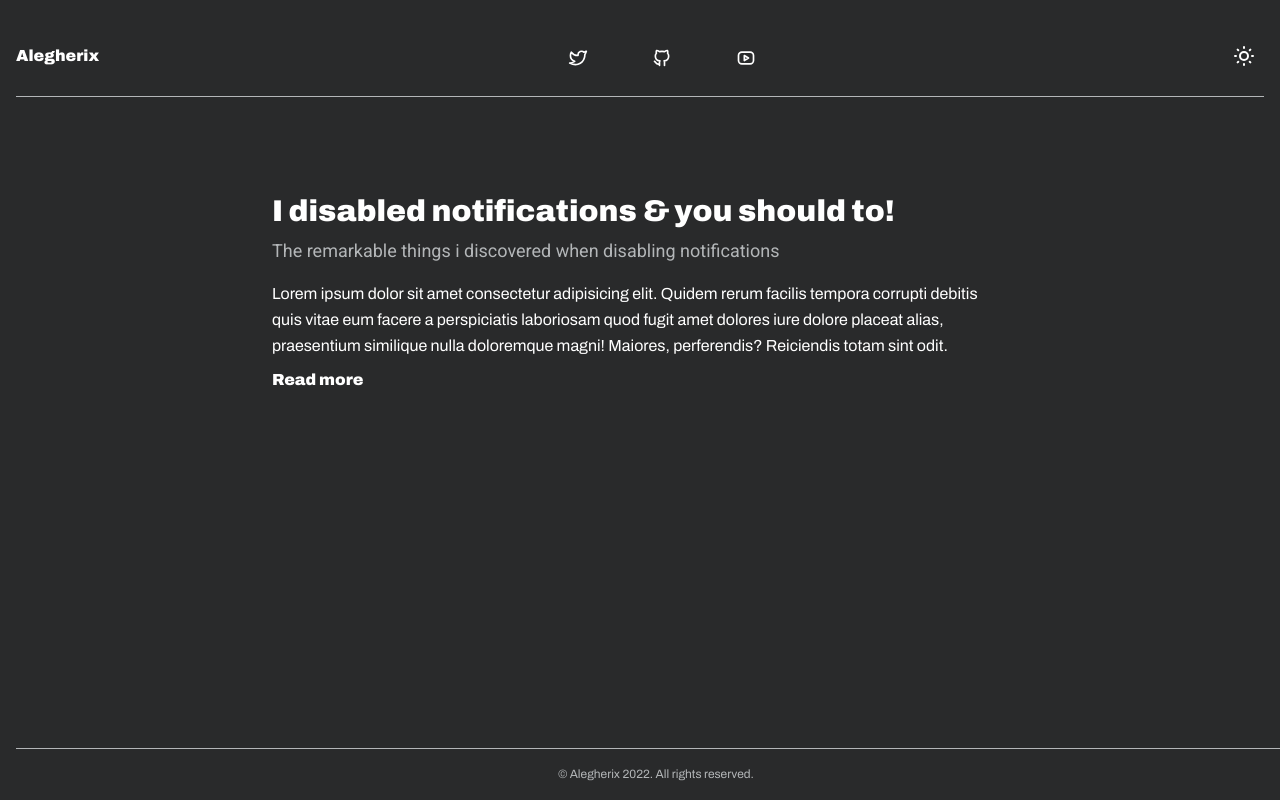
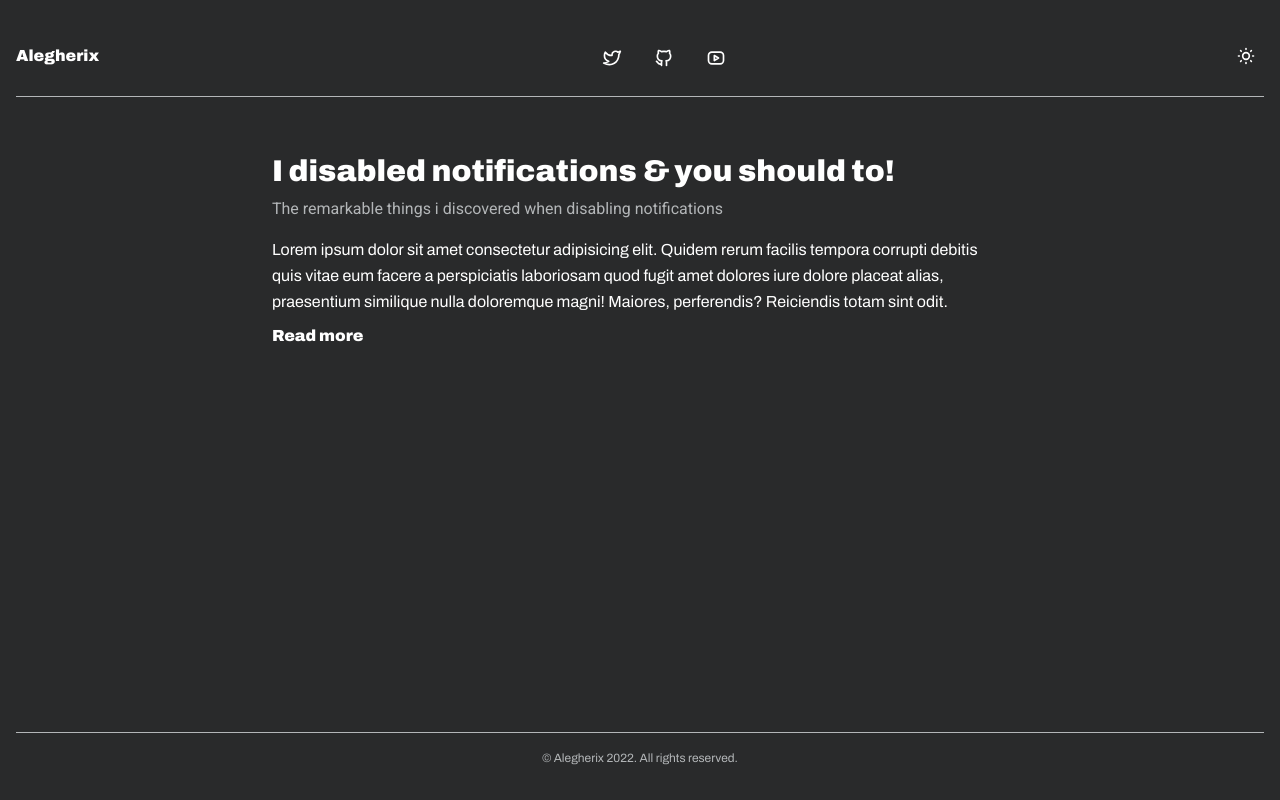
Before and after one commit to Alegherix/personalBlog, a Next.js app: page / in a window 1280 px wide. Built offline with nearby package versions, Linux system fonts and the light colour scheme.

Commit message:
Fixed TableOfContent flex issue

```diff
--- a/app/globals.css
+++ b/app/globals.css
@@ -12,7 +12,7 @@
   }
 
   h3,h4 {
-    @apply text-lg
+    @apply dark:text-white text-black
   }
   p,span {
     @apply leading-relaxed
@@ -24,6 +24,9 @@
     @apply flex items-center justify-center
   }
 
+  .textTransform{
+    @apply transitionAnimation hover:text-heaven-500
+  }
   .transitionAnimation{
     @apply transition duration-200 ease-in-out
   }
--- a/app/layout.tsx
+++ b/app/layout.tsx
@@ -23,7 +23,7 @@ export default function RootLayout({
       <head />
       <body className="max-w-screen-xl mx-auto flex min-h-screen p-4 flex-col relative darkmode">
         <Navbar />
-        <main className="flex-grow mt-10 lg:mt-20">{children}</main>
+        <main className="flex-grow mt-10">{children}</main>
         <Footer />
       </body>
     </html>
--- a/app/page.tsx
+++ b/app/page.tsx
@@ -1,5 +1,4 @@
 import { BlogCard } from 'components/BlogCard';
-import { Heading } from 'components/Heading';
 
 export default function Home() {
   return (
--- a/app/posts/[slug]/TableOfContent.tsx
+++ b/app/posts/[slug]/TableOfContent.tsx
@@ -13,14 +13,20 @@ const mockSections: string[] = [
 
 export const TableOfContent: React.FC = () => {
   return (
-    <aside className="max-lg:hidden sticky right-0 top-0">
+    <aside className="max-lg:hidden min-w-[200px] uppercase sticky right-0 top-32 self-start">
       <nav className=" flex flex-col">
-        <Heading as="h2">Table of Contents</Heading>
-        {mockSections.map((section) => (
-          <Link key={section} href={`#${section}`}>
-            {section}
-          </Link>
-        ))}
+        <Heading as="h4" font="Archivo">
+          Table of Contents
+        </Heading>
+        <ul className="flex flex-col gap-2 mt-3">
+          {mockSections.map((section) => (
+            <li className="text-xs textTransform" key={section}>
+              <Link key={section} href={`#${section}`}>
+                {section}
+              </Link>
+            </li>
+          ))}
+        </ul>
       </nav>
     </aside>
   );
--- a/components/Footer.tsx
+++ b/components/Footer.tsx
@@ -3,7 +3,7 @@ import React from 'react';
 
 export const Footer: React.FC = () => {
   return (
-    <footer className="text-xs absolute w-full bottom-0 flex flex-col items-center justify-center ">
+    <footer className="text-xs flex flex-col items-center justify-center ">
       <Separator />
       <p className="my-4 text-dark-700">
         © Alegherix 2022. All rights reserved.
--- a/components/Heading.tsx
+++ b/components/Heading.tsx
@@ -27,7 +27,7 @@ interface HeadingProps {
 
 const colorMap: Record<Variant, string> = {
   Primary: 'text-dark-900',
-  Secondary: 'dark:text-dark-700 text-gray-',
+  Secondary: 'dark:text-dark-700',
   Tertiary: 'text-blue-300',
 };
 
--- a/components/SocialMediaGroup.tsx
+++ b/components/SocialMediaGroup.tsx
@@ -31,13 +31,9 @@ const socialMedia: SocialMedia[] = [
 ];
 export const SocialMediaGroup: React.FC = () => {
   return (
-    <div className="flex gap-4 lg:gap-12 items-center justify-center mt-6 mb-5">
+    <div className="flex gap-4  items-center justify-center mt-6 mb-5">
       {socialMedia.map((social) => (
-        <a
-          className="transitionAnimation hover:text-heaven-500 p-2"
-          href={social.url}
-          key={social.name}
-        >
+        <a className="textTransform p-2" href={social.url} key={social.name}>
           <social.icon size={20} />
         </a>
       ))}
--- a/components/ThemeSwitcher.tsx
+++ b/components/ThemeSwitcher.tsx
@@ -38,11 +38,8 @@ export const ThemeSwitcher: React.FC = () => {
   // return <IconMoon />
 
   return (
-    <button
-      className={'transitionAnimation hover:text-heaven-500 p-2'}
-      onClick={handleClick}
-    >
-      {theme === 'dark' ? <IconSun /> : <IconMoon />}
+    <button className={'textTransform p-2'} onClick={handleClick}>
+      {theme === 'dark' ? <IconSun size={20} /> : <IconMoon size={20} />}
     </button>
   );
 };
```
